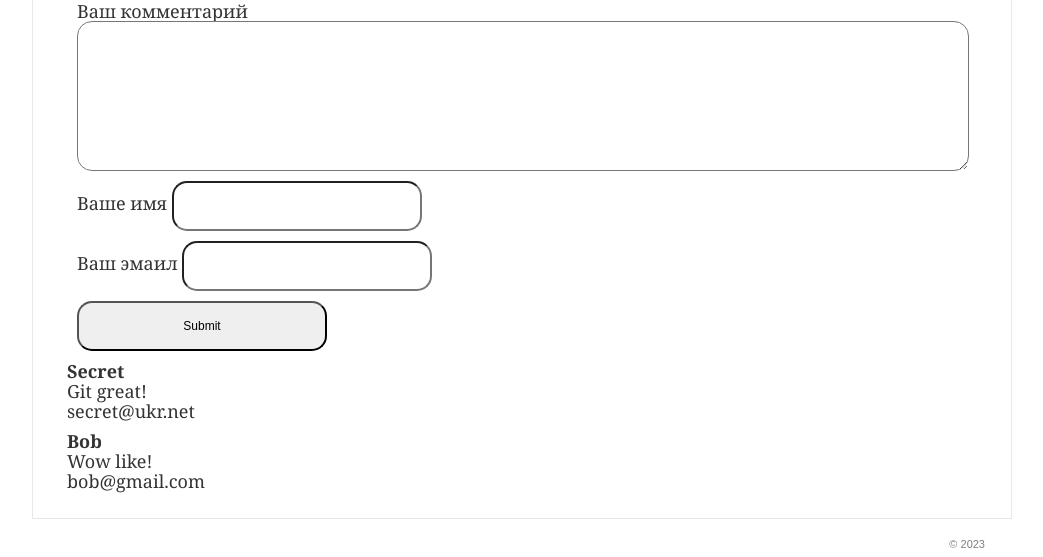
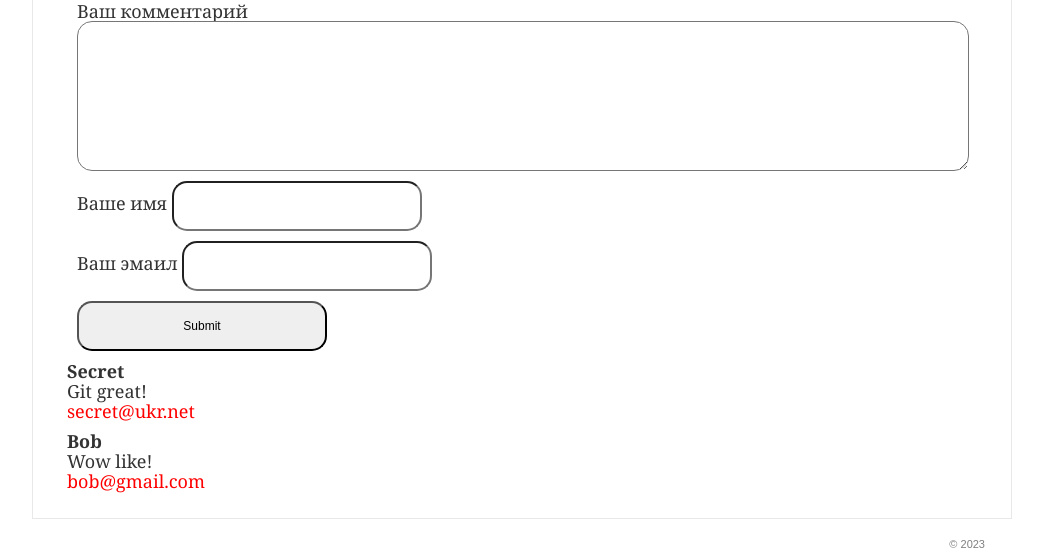
Before and after one commit to Burnnet00/Blog, a Django app: page /1/ in a window 1280 px wide. Shown: the part 1123-1680 px from the top of the page, without its empty margins (118-1161 px from the left). Run offline with Django 4.2, Linux system fonts and the light colour scheme; data comes from the database, SQL or seed files in the repository; data that the repository does not hold is empty.

Commit message:
add link email

```diff
--- a/templates/blog/blog_detail.html
+++ b/templates/blog/blog_detail.html
@@ -77,9 +77,8 @@
 					<p>
 						{{ comment.text_comments }}
 					</p>
-					<p>
-						{{ comment.email }}
-					</p>
+					<div> <span class="contact" ></span> <a class="color" e href="mailto:{{ comment.email }}">{{ comment.email }}</a> </div>
+
 
 				</div>
 				{% endfor %}
```
